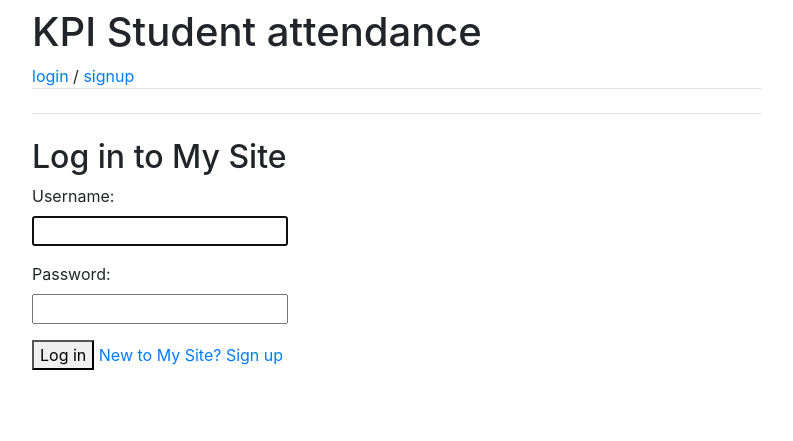
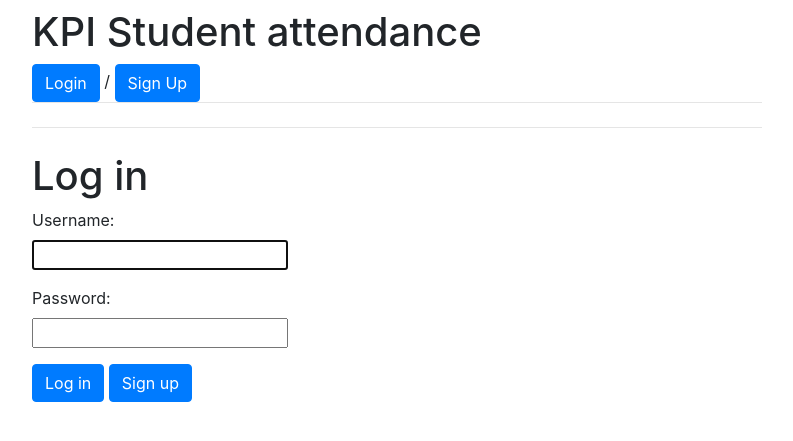
Before and after one commit to MishaVernik/StudentAttendance, a Django app: page /login/ in a window 1280 px wide. Shown: the top 441 px of the page, without its empty margins (243-1036 px from the left). Run offline with Django 3.2, Linux system fonts and the light colour scheme; some libraries are stand-ins or nearby versions.

Commit message:
UI changes

```diff
--- a/Attendance/templates/base.html
+++ b/Attendance/templates/base.html
@@ -17,7 +17,7 @@
               {% if user.is_authenticated %}
                 <a href="{% url 'logout' %}">logout</a>
               {% else %}
-                <a href="{% url 'login' %}">login</a> / <a href="{% url 'signup' %}">signup</a>
+                <a class="btn btn-primary" href="{% url 'login' %}" role="button">Login</a> / <a class="btn btn-primary" href="{% url 'signup' %}" role="button">Sign Up</a>
               {% endif %}
               <hr class="mt-0 mb-4">
             </header>
--- a/Attendance/templates/login.html
+++ b/Attendance/templates/login.html
@@ -1,13 +1,13 @@
 {% extends 'base.html' %}
 
 {% block content %}
-  <h2>Log in to My Site</h2>
+  <h1 class="mt-2">Log in</h1>
   {% if form.errors %}
     <p style="color: red">Your username and password didn't match. Please try again.</p>
   {% endif %}
   <form method="post">
     {% csrf_token %}
-    <input type="hidden" name="next" value="{{ next }}" />
+    <input  class="btn btn-primary" type="hidden" name="next" value="{{ next }}" />
     {% for field in form %}
       <p>
         {{ field.label_tag }}<br>
@@ -20,7 +20,7 @@
         {% endif %}
       </p>
     {% endfor %}
-    <button type="submit">Log in</button>
-    <a href="{% url 'signup' %}">New to My Site? Sign up</a>
+    <button class="btn btn-primary" type="submit">Log in</button>
+    <a  class="btn btn-primary" href="{% url 'signup' %}" role="button">Sign up</a>
   </form>
 {% endblock %}
--- a/Attendance/urls.py
+++ b/Attendance/urls.py
@@ -1,7 +1,6 @@
-
 from django.conf.urls import url, include
 from django.contrib.auth import views as auth_views
-
+import imaplib
 from . import views
 
 
@@ -9,7 +8,7 @@ urlpatterns = [
     url(r'^$', views.home, name='home'),
     url(r'^login/$', auth_views.LoginView.as_view(template_name="login.html"), name="login"),
     #url(r'^login/$', django.contrib.auth.views.LoginView, {'template_name': 'login.html'}, name='login'),
-    #url(r'^logout/$', auth_views.logout, {'next_page': 'login'}, name='logout'),
+    url(r'^logout/$', auth_views.LogoutView.as_view(next_page="login"), name='logout'),
     url(r'^signup/$', views.signup, name='signup'),
    # url(r'^activate/(?P<uidb64>[0-9A-Za-z_\-]+)/(?P<token>[0-9A-Za-z]{1,13}-[0-9A-Za-z]{1,20})/$',
     #    views.activate, name='activate'),
```
